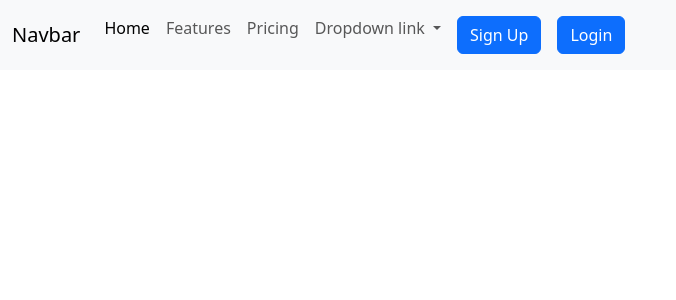
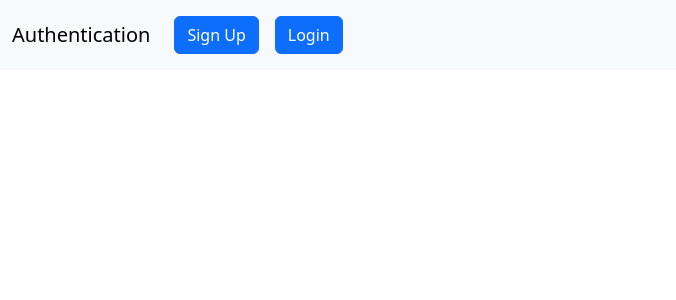
Before and after one commit to Vishalanshuman/authentication, a Django app: page / in a window 1280 px wide. Shown: the top 300 px of the page, without its empty margins (0-676 px from the left). Run offline with Django 4.2, Linux system fonts and the light colour scheme.

Commit message:
Update base.html

```diff
--- a/enroll/templates/base.html
+++ b/enroll/templates/base.html
@@ -11,31 +11,14 @@
 <body>
     <nav class="navbar navbar-expand-lg bg-body-tertiary">
         <div class="container-fluid">
-          <a class="navbar-brand" href="#">Navbar</a>
+          <a class="navbar-brand" href="#">Authentication</a>
           <button class="navbar-toggler" type="button" data-bs-toggle="collapse" data-bs-target="#navbarNavDropdown" aria-controls="navbarNavDropdown" aria-expanded="false" aria-label="Toggle navigation">
             <span class="navbar-toggler-icon"></span>
           </button>
           <div class="collapse navbar-collapse" id="navbarNavDropdown">
             <ul class="navbar-nav">
-              <li class="nav-item">
-                <a class="nav-link active" aria-current="page" href="#">Home</a>
-              </li>
-              <li class="nav-item">
-                <a class="nav-link" href="#">Features</a>
-              </li>
-              <li class="nav-item">
-                <a class="nav-link" href="#">Pricing</a>
-              </li>
-              <li class="nav-item dropdown">
-                <a class="nav-link dropdown-toggle" href="#" role="button" data-bs-toggle="dropdown" aria-expanded="false">
-                  Dropdown link
-                </a>
-                <ul class="dropdown-menu">
-                  <li><a class="dropdown-item" href="#">Action</a></li>
-                  <li><a class="dropdown-item" href="#">Another action</a></li>
-                  <li><a class="dropdown-item" href="#">Something else here</a></li>
-                </ul>
-              </li>
+
+
               {% if user.is_authenticated %}
               <li class="nav-item">
                 <a class="nav-link" href="{% url 'updateProfile' %}"><button class='btn border'><i class="fa fa-user p-1 text-primary"></i>{{request.user.username}}</button></a>
```
